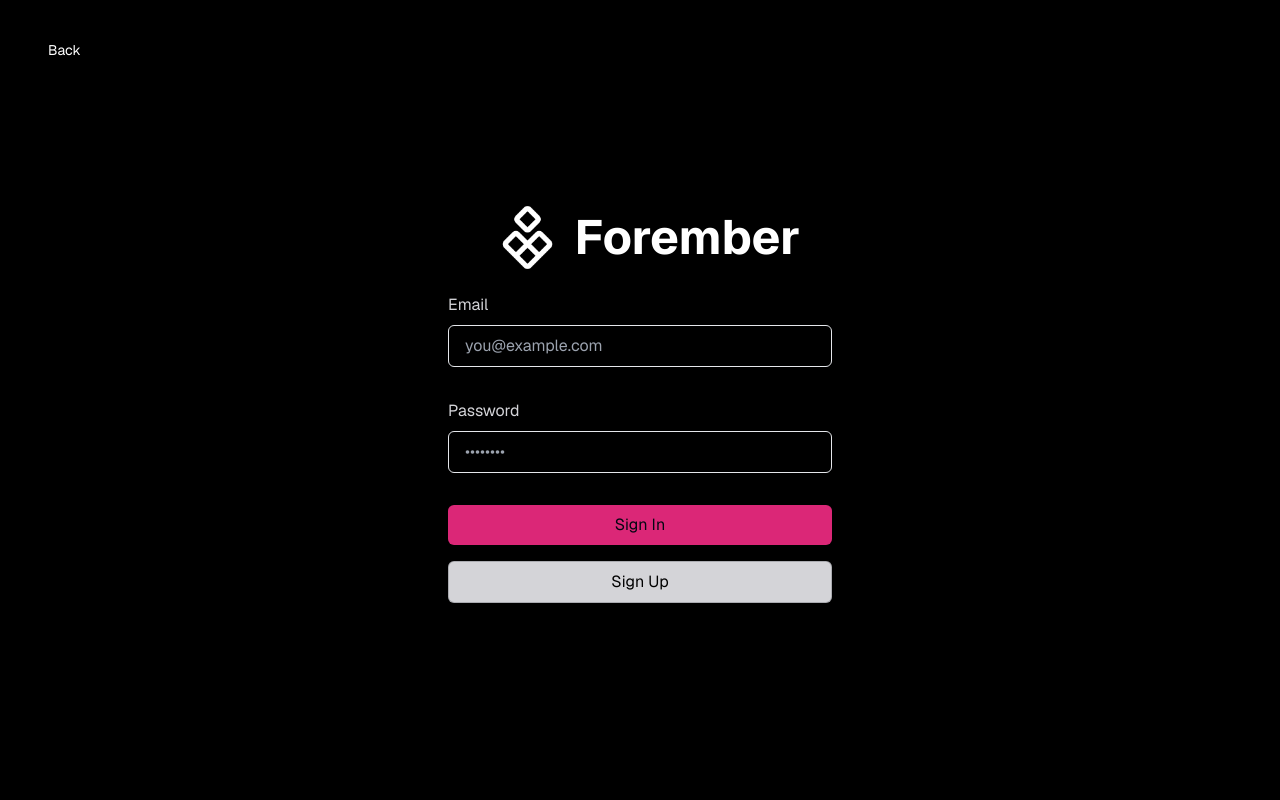
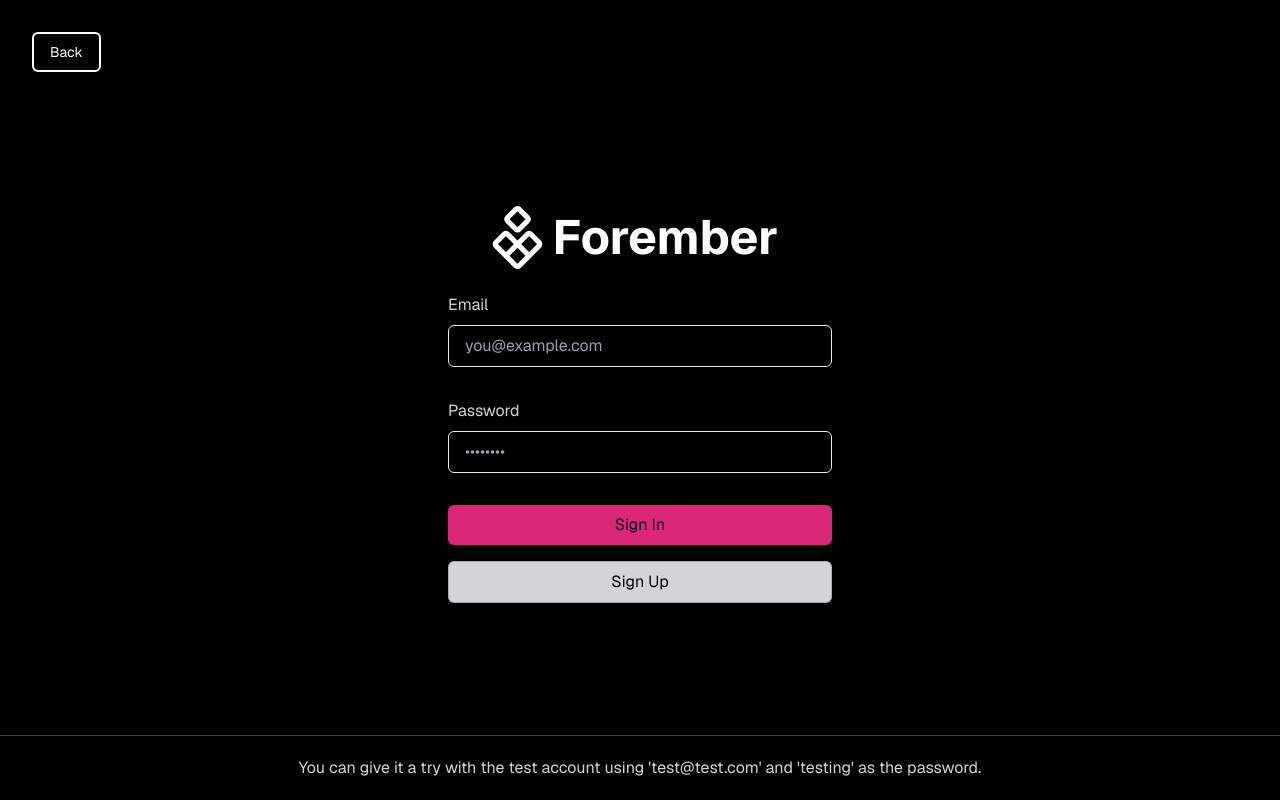
Before and after one commit to lukemelnik/forember, a Next.js app: page /login in a window 1280 px wide. Built offline with nearby package versions, Linux system fonts and the light colour scheme.

Commit message:
add information to the login page for using the test account

```diff
--- a/app/login/page.tsx
+++ b/app/login/page.tsx
@@ -59,15 +59,22 @@ export default function Login({
   };
 
   return (
+    <>
+      <div className="fixed bottom-0 p-5 border-t-[1px] border-zinc-700 w-full text-center">
+        <p>
+          You can give it a try with the test account using 'test@test.com' and
+          'testing' as the password.
+        </p>
+      </div>
       <div className="flex-1 flex flex-col w-full px-8 sm:max-w-md justify-center gap-2 ">
         <Link
           href="/"
-        className="absolute left-8 top-8 py-2 px-4 rounded-md no-underline text-foreground bg-btn-background text-white hover:bg-btn-background-hover flex items-center group text-sm"
+          className="absolute left-8 top-8 py-2 px-4 rounded-md no-underline text-foreground border-white border-2 text-white hover:bg-btn-background-hover flex items-center group text-sm"
         >
           Back
         </Link>
 
-      <form className="animate-in flex-1 flex flex-col w-full justify-center gap-2 text-foreground text-zinc-300">
+        <form className="animate-in flex flex-col w-full justify-center gap-2 text-foreground text-zinc-300">
           <div className="flex items-center justify-center">
             <Image
               src={"/assets/images/favicon.png"}
@@ -75,7 +82,7 @@ export default function Login({
               width={95}
               height={95}
             />
-          <h1 className="text-white text-5xl">Forember</h1>
+            <h1 className="text-white text-5xl pr-8 -ml-3">Forember</h1>
           </div>
           <label className="text-md" htmlFor="email">
             Email
@@ -96,6 +103,7 @@ export default function Login({
             placeholder="••••••••"
             required
           />
+
           <SubmitButton
             formAction={signIn}
             className="bg-pink-600 rounded-md px-4 py-2 text-foreground mb-2 hover:bg-pink-500"
@@ -117,5 +125,6 @@ export default function Login({
           )}
         </form>
       </div>
+    </>
   );
 }
```
Lines whose indentation alone changed are shown as unchanged.
